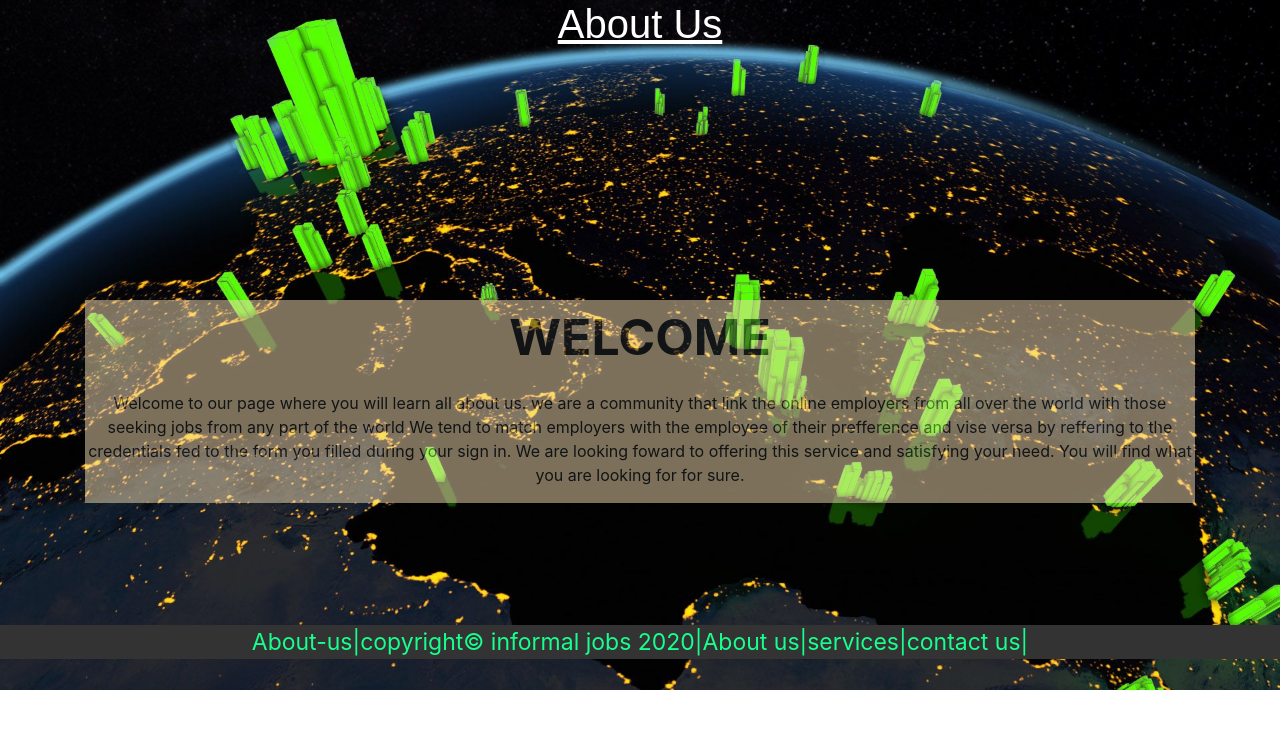
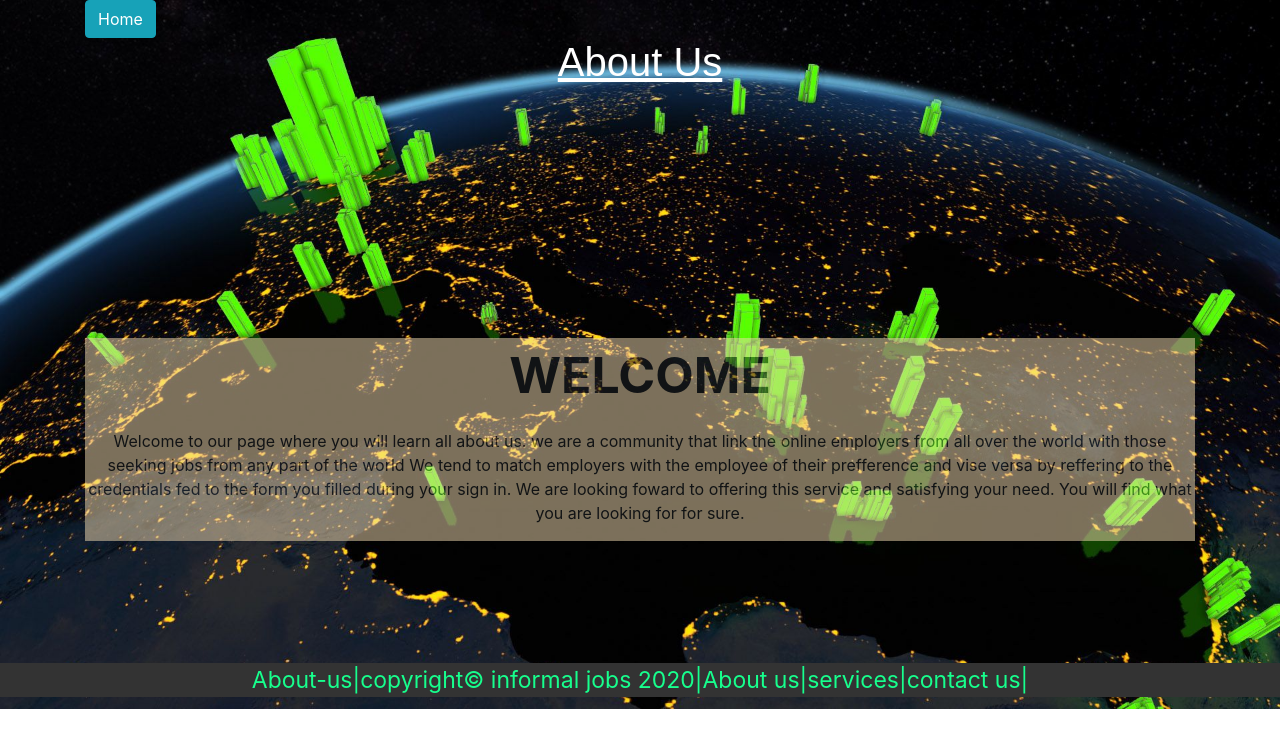
Before and after one commit to barackmaund1/informal-jobs, a plain HTML site: page about.html in a window 1280 px wide. Drawn offline with nearby package versions, Linux system fonts and the light colour scheme.

Commit message:
final commit

```diff
--- a/about.html
+++ b/about.html
@@ -10,6 +10,7 @@
 </head>
 <body>
     <div class="container">
+        <a href="index.html"><div class="btn btn-info">Home</div></a>
         <div class="about">
             <div class="text">
                 <h1>About Us</h1>
```
